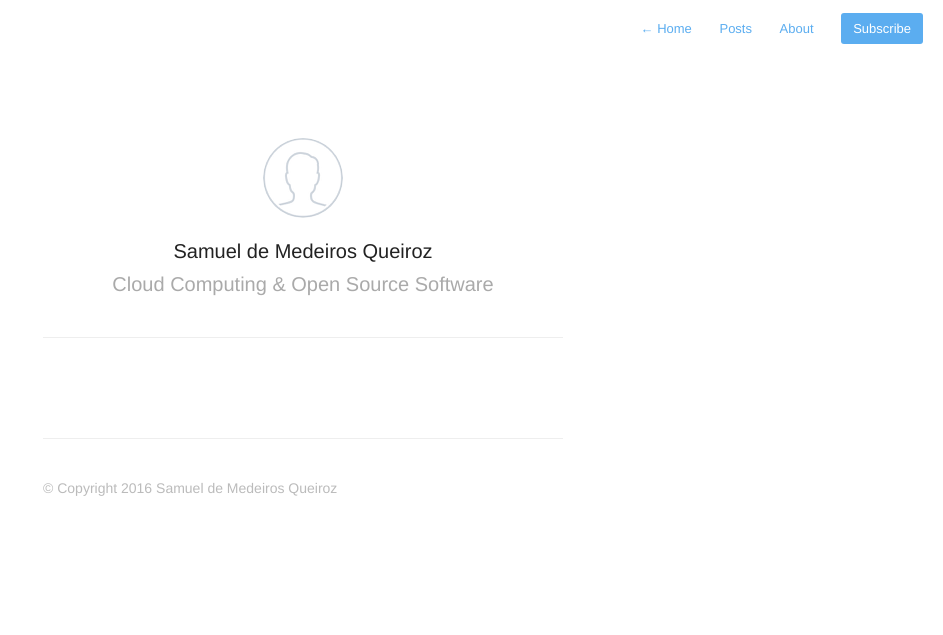
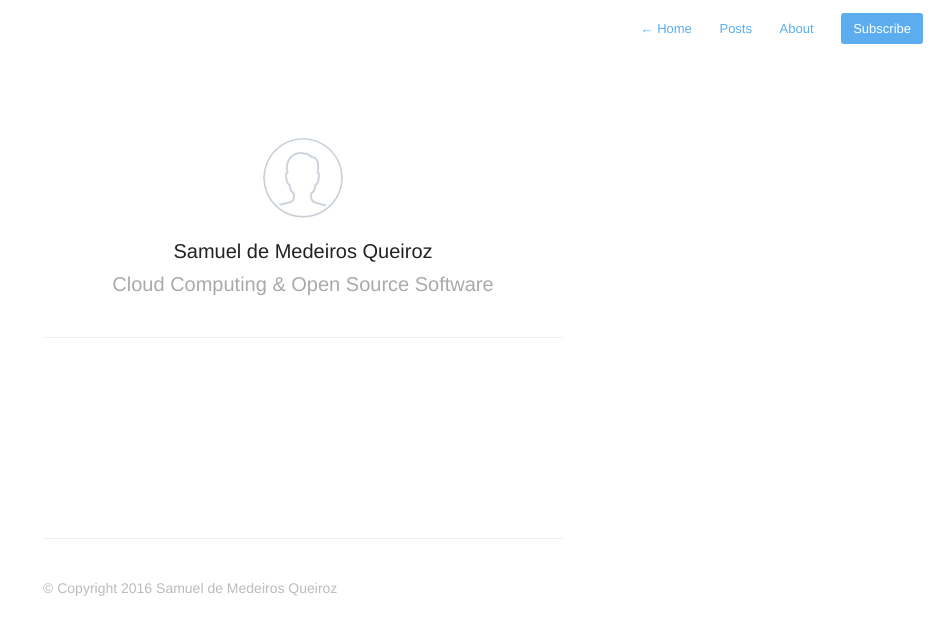
Before and after one commit to samueldmq/samueldmq-old-website, a Jekyll site: the page built from index.html, in a window 1280 px wide. Shown: the top 635 px of the page, without its empty margins (337-1280 px from the left). Built offline with Jekyll 4.4.1, drawn with Linux system fonts in a browser that asks for light colours; nearby versions of some CDN libraries; the list of posts is cut into pages by our own code.

Commit message:
Trying to make default layout global

```diff
--- a/_layouts/default.html
+++ b/_layouts/default.html
@@ -19,7 +19,7 @@
       {% include profile.html %}
   {% endif %}
 
-  <section id="wrapper" class="{% if page.profile %}home{% endif %}">
+  <section id="wrapper">
     {{ content }}
   </section>
 
```
